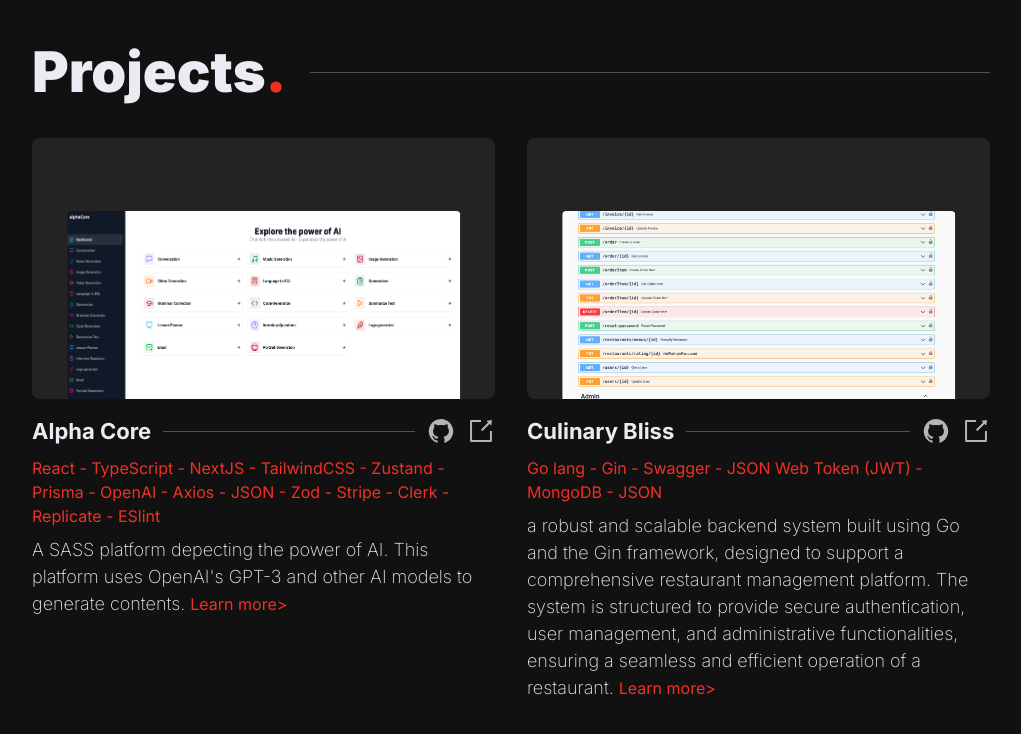
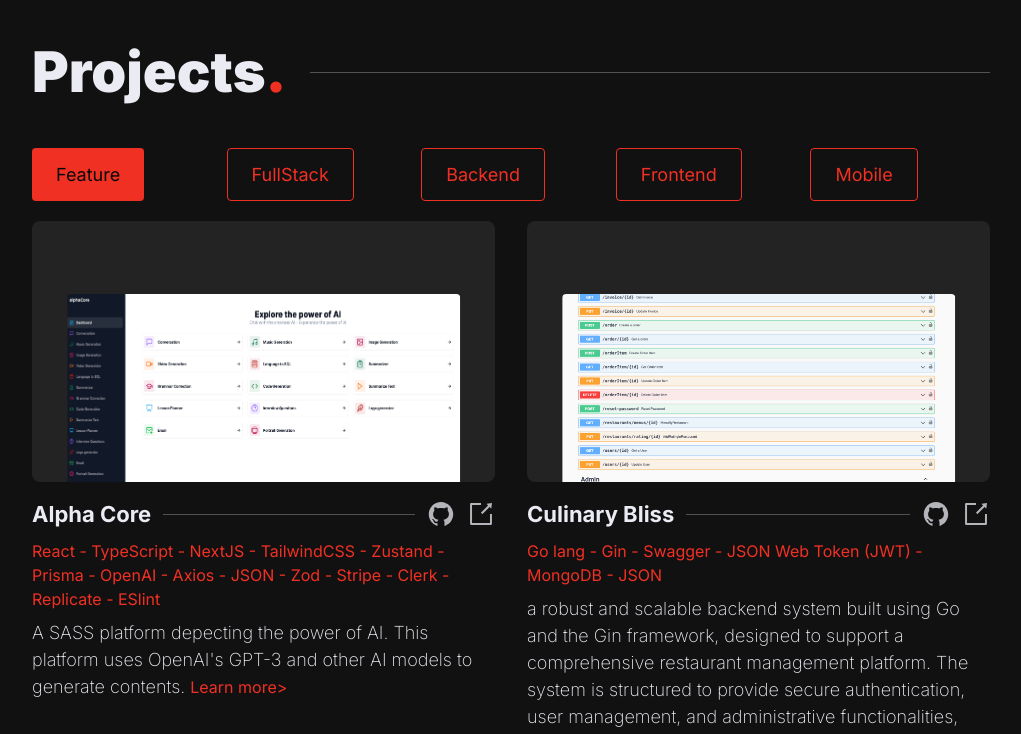
Before and after one commit to ShahSau/portfolioNew, a Next.js app: page / in a window 1280 px wide. Shown: the part 4240-4974 px from the top of the page, without its empty margins (159-1180 px from the left). Built offline with nearby package versions, Linux system fonts and the light colour scheme.

Commit message:
filtering projects

```diff
--- /dev/null
+++ b/app/components/buttons/ProjectButton.tsx
@@ -0,0 +1,19 @@
+import React, { MouseEventHandler } from 'react';
+import styles from './projectbutton.module.scss';
+
+interface Props {
+  children: string | JSX.Element;
+  // eslint-disable-next-line react/require-default-props
+  onClick?: MouseEventHandler<HTMLButtonElement>;
+}
+
+function ProjectButton({ children, onClick }: Props) {
+  return (
+    // eslint-disable-next-line react/button-has-type
+    <button onClick={onClick} className={styles.projectButton}>
+      {children}
+    </button>
+  );
+}
+
+export default ProjectButton;
--- /dev/null
+++ b/app/components/buttons/projectbutton.module.scss
@@ -0,0 +1,24 @@
+.projectButton {
+    outline: none;
+    border: none;
+    cursor: pointer;
+
+    padding: 1.2rem 2.4rem;
+
+    background: var(--brand);
+    color: var(--background-dark);
+    font-size: var(--text-sm);
+    border-radius: 4px;
+
+    position: relative;
+    z-index: 20;
+
+    overflow: hidden;
+
+    transition: 0.2s opacity;
+    top:1rem,
+  }
+
+  .projectButton:hover {
+    opacity: 0.9;
+  }
--- a/app/components/home/projects/Projects.tsx
+++ b/app/components/home/projects/Projects.tsx
@@ -1,9 +1,11 @@
 /* eslint-disable react/jsx-props-no-spreading */
 /* eslint-disable max-len */
-import React from 'react';
+import React, { useEffect, useState } from 'react';
 import SectionHeader from '../../utils/SectionHeader';
 import Project from './Project';
 import styles from './projects.module.scss';
+import OutlineButton from '../../buttons/OutlineButton';
+import ProjectButton from '../../buttons/ProjectButton';
 
 const projects = [
 
@@ -59,7 +61,7 @@
     imgSrc: '/project-imgs/CulinaryBliss.png',
     code: 'https://github.com/ShahSau/culinary-bliss',
     projectLink: 'https://culinary-bliss.onrender.com/swagger/index.html',
-    featured: false,
+    featured: true,
     type: 'Backend',
     tech: ['Go lang','Gin', 'Swagger','JSON Web Token (JWT)', 'MongoDB', 'JSON'],
     description:'a robust and scalable backend system built using Go and the Gin framework, designed to support a comprehensive restaurant management platform. The system is structured to provide secure authentication, user management, and administrative functionalities, ensuring a seamless and efficient operation of a restaurant.',
@@ -172,7 +174,7 @@
     imgSrc: '/project-imgs/jobhunt.png',
     code: 'https://github.com/ShahSau/jobhunt',
     projectLink: 'https://jobhunt-sfsp.vercel.app/',
-    featured: true,
+    featured: false,
     type: 'FullStack',
     tech:['Javascript', 'Python', 'React', 'NextJS', 'TailwindCSS', 'Django', 'Django REST' , 'Axios', 'JSON', 'JSON Web Token', 'PostgreSQL', 'Cookie', 'Mapbox'],
     description:
@@ -219,7 +221,7 @@
     imgSrc: '/project-imgs/primeproperties.png',
     code: 'https://github.com/ShahSau/prime-properties',
     projectLink: 'https://prime-properties.onrender.com',
-    featured: true,
+    featured: false,
     type: 'FullStack',
     tech: ['Javascript', 'React', 'ExpressJS', 'NodeJS', 'TailwindCss', 'Firebase', 'Redux Thunk', 'JSON Web Token (JWT)', 'i18next', 'Framer motion', 'MongoDB', 'Swiper', 'JSON', 'EsLint', 'Cloudinary'],
     description:
@@ -261,70 +263,6 @@
       </>
     ),
   },
-  // {
-  //   title: 'chitChat Connect',
-  //   imgSrc: '/project-imgs/primeproperties.png',
-  //   code: 'https://github.com/ShahSau/prime-properties',
-  //   projectLink: '',
-  //  featured: true,
-  //  type: 'Mobile',
-  //   tech: ['Javascript', 'React Native', 'Django', 'Django REST', 'Zustand', 'Django Channels', 'webhook', 'expo', 'redis', 'SQLite', 'JSON Web Token (JWT)'],
-  //   description:
-  //     'A chatting app using react native and Django rest framework. This app is designed to connect people and chat with them.',
-  //   modalContent: (
-  //     <>
-  //       <p>
-  //         Crafting a Chat Application with Real-Time Messaging, Webhooks, and Secure Authentication.
-  //       </p>
-  //       <ul>
-  //         <li>
-  //           Harnessing the flexibility and versatility of JavaScript alongside the power of React Native to create captivating user interfaces.
-  //         </li>
-  //         <li>
-  //           Employing Django, a high-level Python web framework, in tandem with its RESTful API framework to develop scalable and maintainable backend services.
-  //         </li>
-  //         <li>
-  //           Simplifying state management in applications with Zustand, a lightweight and straightforward state management library offering efficiency and flexibility.
-  //         </li>
-  //         <li>
-  //           Implementing Django Channels, a powerful and flexible tool for handling WebSockets and asynchronous communication, to enable real-time messaging and chat functionality.
-  //         </li>
-  //         <li>
-  //           Enhancing the application with webhooks, enabling seamless integration of third-party services and real-time data updates.
-  //         </li>
-  //         <li>
-  //           Leveraging Redis, an in-memory data structure store, to provide high-performance and scalable caching solutions.
-  //         </li>
-  //         <li>
-  //           Utilizing SQLite, a lightweight and embedded relational database, for local data storage and management, ensuring a reliable solution for applications requiring offline capabilities.
-  //         </li>
-  //         <li>
-  //           Securing user data and interactions with JSON Web Token (JWT) authentication, guaranteeing a safe and reliable user experience.
-  //         </li>
-
-  //       </ul>
-
-  //     </>
-  //   ),
-  // },
-  // {
-  //   title: 'eStore',
-  //   imgSrc: '/project-imgs/turbo.png',
-  //   code: 'https://github.com/ShahSau/TechHive',
-  //   projectLink: '',
-  //   featured: true,
-  //   type: 'FullStack',
-  //   tech: ['Javascript', 'Angular', 'Axios', 'Typescript', 'ExpressJS', 'NodeJS', 'MongoDB', 'Stripe', 'Cloudinary', 'JSON', 'JSON Web Token (JWT)', 'RxJS', 'TailwindCSS', 'Angular Material'],
-  //   description:
-  //     'A full-stack e-commerce platform built with Angular, Express, and MongoDB.',
-  //   modalContent: (
-  //     <>
-  //       <p>
-  //         A Full-Stack E-Commerce Platform with Angular, Express, and MongoDB, Featuring Stripe Integration, Cloudinary Image Uploads, and JWT Authentication.
-  //       </p>
-  //     </>
-  //   ),
-  // },
   {
     title: 'Ethnic Elegance',
     imgSrc: '/project-imgs/ethnicelegance.png',
@@ -402,7 +340,7 @@
     imgSrc: '/project-imgs/superstore_dashboard.png',
     code: 'https://github.com/ShahSau/superstore_dashboard',
     projectLink: 'https://superstore-dashboard.vercel.app/',
-    featured: false,
+    featured: true,
     type: 'Frontend',
     tech: ['React', 'Typescript', 'TailwindCSS', 'ChakraUI', 'RechartJs', 'JSON', 'ESLint', 'Prettier', 'Vercel' ],
     description:
@@ -496,21 +434,55 @@
 ];
 
 function Projects() {
+  const [displayedProjects, setDisplayedProjects] = useState(projects.slice(0, 3));
+  const [selected, setSelected] = useState('Feature');
+  useEffect(() => {
+    return setDisplayedProjects(projects.filter((project) => project.featured));
+  }, []);
   return (
     <section className="section-wrapper" id="projects">
       <SectionHeader title="Projects" dir="l" />
+        <ul role="list" className="mt-3 grid grid-cols-2 gap-5 sm:grid-cols-2 sm:gap-6 lg:grid-cols-5 mb-12">
+          {
+            ['Feature', 'FullStack', 'Backend', 'Frontend', 'Mobile'].map((type) => (
+              <li key={type} className="col-span-1 flex rounded-md shadow-sm">
+                {
+                  selected === type ? (
+                    <ProjectButton onClick={() => {
+                      setSelected(type);
+                      if (type === 'Feature') {
+                        setDisplayedProjects(projects.filter((project) => project.featured));
+                      } else {
+                        setDisplayedProjects(projects.filter((project) => project.type === type));
+                      }
+                    }}
+
+                    >
+                      {type}
+                    </ProjectButton>
+                  ) : (
+                    <OutlineButton onClick={() => {
+                      setSelected(type);
+                      if (type === 'Feature') {
+                        setDisplayedProjects(projects.filter((project) => project.featured));
+                      } else {
+                        setDisplayedProjects(projects.filter((project) => project.type === type));
+                      }
+                    }}>
+                      {type}
+                    </OutlineButton>
+                  )
+                }
+              </li>
+            ))
+          }
+        </ul>
 
       <div className={styles.projects}>
-        {projects.map((project) => <Project key={project.title} {...project} />)}
+        {displayedProjects.map((project) => <Project key={project.title} {...project} />)}
       </div>
     </section>
   );
 }
 
 export default Projects;
-
-
-
-
-//
-//
```
Also changed, not shown: app/components/home/projects/Project.tsx (+0 -11 lines).
